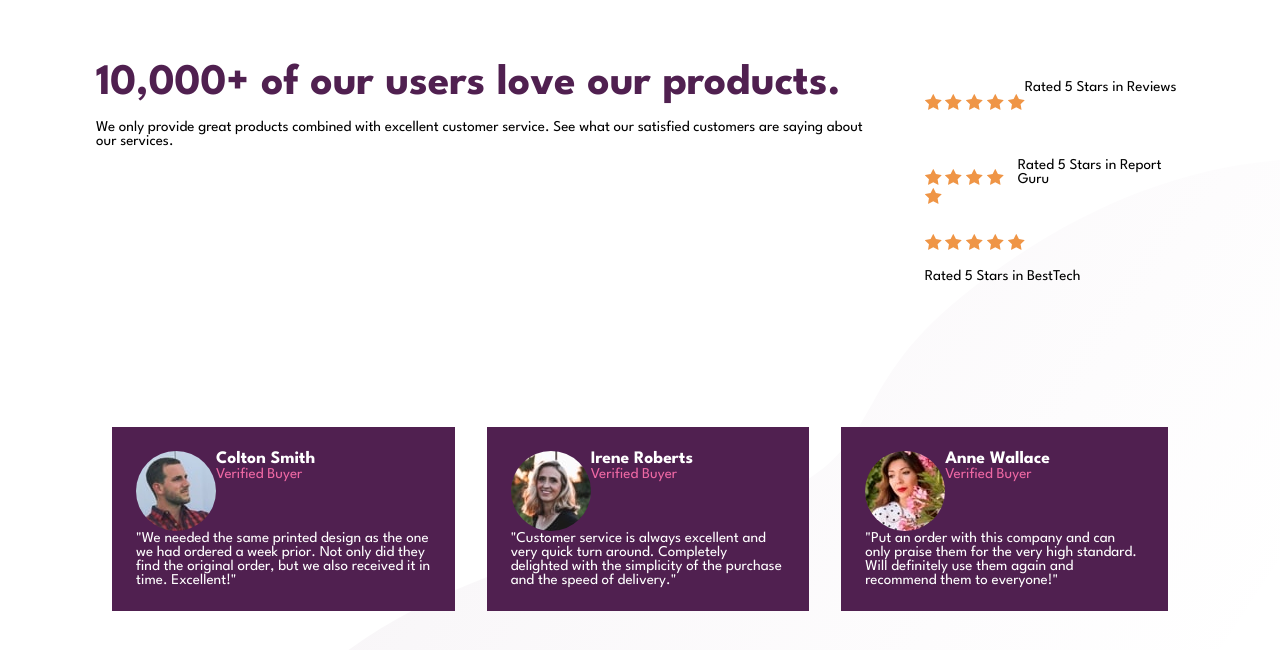
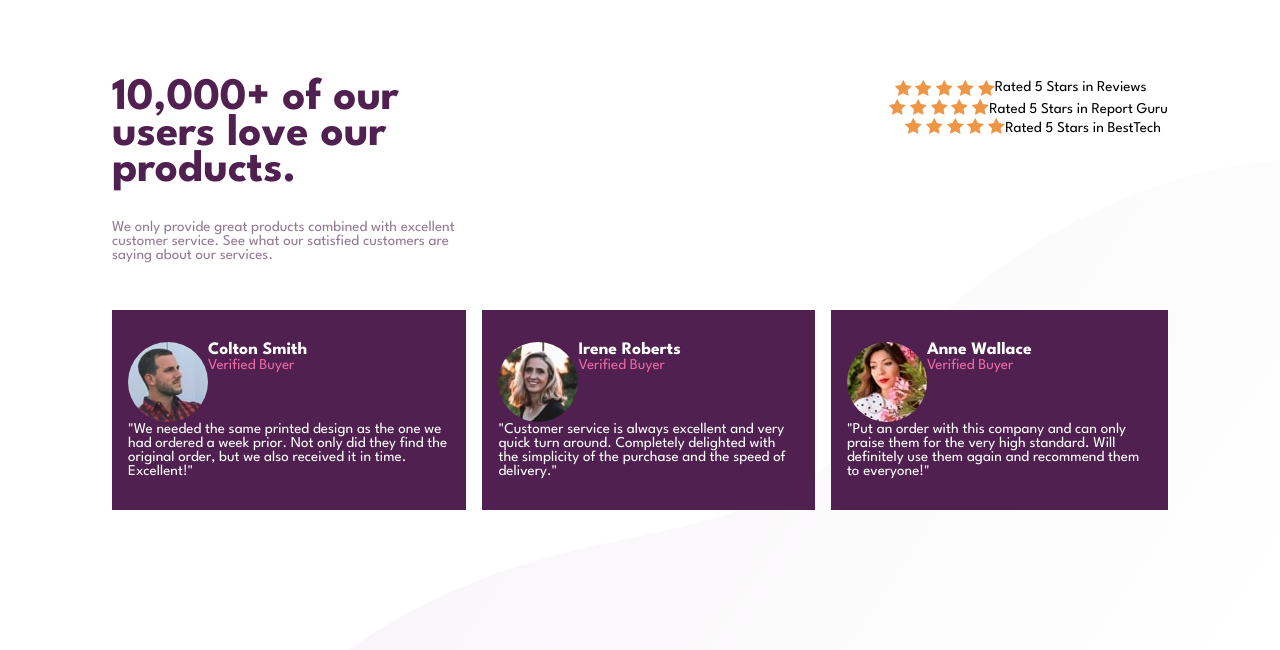
Before and after one commit to CoroWright/social-proof-section, a plain HTML site: page index.html in a window 1280 px wide. Drawn offline with Linux system fonts and the light colour scheme.

Commit message:
CUBE CSS restructuring & added CSS COMPOSITION & UTILITY

```diff
--- a/index.html
+++ b/index.html
@@ -20,120 +20,116 @@
     <link href="https://fonts.googleapis.com/css2?family=League+Spartan:wght@400;500;700&display=swap" rel="stylesheet">
 
   </head>
+
   <body>
-
   <main>
+  <section class="[ COMPOSITION | container-1-flex ]">
 
     <div class="container-1">
-        <div>
-          <h1>10,000+ of our users love our products.</h1>
-          <p>We only provide great products combined with excellent customer service.
+      <h1 class=" [ UTILITY ] fs-container-1 container-1-margin-h1 container-1-color-h1">10,000+ of our users love our products.</h1>
+      <p class="container-1-color-p">We only provide great products combined with excellent customer service.
         See what our satisfied customers are saying about our services.</p>
     </div>
 
-        <div class="ratings-wrapper">
+    <div class="container-2">
 
-          <div class="ratings">
-
-            <div>
-              <img src="images/icon-star.svg" alt="">
-              <img src="images/icon-star.svg" alt="">
-              <img src="images/icon-star.svg" alt="">
-              <img src="images/icon-star.svg" alt="">
-              <img src="images/icon-star.svg" alt="">
+      <div class="reviews">
+        <div class="star">
+          <img src="images/icon-star.svg">
+          <img src="images/icon-star.svg">
+          <img src="images/icon-star.svg">
+          <img src="images/icon-star.svg">
+          <img src="images/icon-star.svg">
         </div>
 
         <p>Rated 5 Stars in Reviews</p>
-
       </div>
 
-          <div class="ratings">
-
-            <div>
-              <img src="images/icon-star.svg" alt="">
-              <img src="images/icon-star.svg" alt="">
-              <img src="images/icon-star.svg" alt="">
-              <img src="images/icon-star.svg" alt="">
-              <img src="images/icon-star.svg" alt="">
+      <div class="report-guru">
+        <div class="star">
+          <img src="images/icon-star.svg">
+          <img src="images/icon-star.svg">
+          <img src="images/icon-star.svg">
+          <img src="images/icon-star.svg">
+          <img src="images/icon-star.svg">
         </div>
 
         <p>Rated 5 Stars in Report Guru</p>
       </div>
 
-          <div class="ratings">
-
-            <div>
-              <img src="images/icon-star.svg" alt="">
-              <img src="images/icon-star.svg" alt="">
-              <img src="images/icon-star.svg" alt="">
-              <img src="images/icon-star.svg" alt="">
-              <img src="images/icon-star.svg" alt="">
-              <p>Rated 5 Stars in BestTech</p>
+      <div class="best-tech">
+        <div class="star">
+          <img src="images/icon-star.svg">
+          <img src="images/icon-star.svg">
+          <img src="images/icon-star.svg">
+          <img src="images/icon-star.svg">
+          <img src="images/icon-star.svg">
         </div>
 
-
+        <p>Rated 5 Stars in BestTech</p>
       </div>
 
     </div>
 
-      </div>
+  </section>
 
-      <div class="container-2">
+  <section>
+    <div class="container-3 [ COMPOSITION | container-3-flex container-3-margin ]">
 
-        <div class="testimonials">
+        <div class="review-1 [ COMPOSITION | review-padding ] [ UTILITY | review-bgcolor ]">
 
-          <div class="buyer-info">
-            <img class="profile-pic" src="images/image-colton.jpg" alt="profile pic of colton">
+          <div class="buyer-review [ COMPOSITION | review-flex ]">
+            <img class="profile-pic [ UTILITY | review-border-radius-img ]" src="images/image-colton.jpg" alt="profile pic of colton">
             <div>
-              <h3 class="name">
+              <h3 class="name [UTILITY | review-color-name ]">
                 Colton Smith
               </h3>
-              <p class="customer">Verified Buyer</p>
+              <p class="customer [UTILITY | review-color-h ]">Verified Buyer</p>
             </div>
           </div>
 
-          <p class="review">
+          <p class="review [ UTIILITY | review-color-p ]">
             "We needed the same printed design as the one we had ordered a week prior.
             Not only did they find the original order, but we also received it in time.
             Excellent!"
           </p>
         </div>
 
-        <div class="testimonials">
+        <div class="review-2 [ COMPOSITION | review-3-left-margin review-padding ] [ UTILITY | review-bgcolor ]">
 
-          <div class="buyer-info">
-            <img class="profile-pic" src="images/image-irene.jpg" alt="">
+          <div class="buyer-info [ COMPOSITION | review-flex ]">
+            <img class="profile-pic [ UTILITY | review-border-radius-img ]" src="images/image-irene.jpg" alt="">
             <div>
-              <h3 class="name">
+              <h3 class="name [ UTILITY | review-color-name ]">
                 Irene Roberts
               </h3>
-              <p class="customer">Verified Buyer</p>
+              <p class="customer [ Composition | review-color-h ]">Verified Buyer</p>
             </div>
           </div>
 
-          <p class="review">
+          <p class="review [ Composition | review-color-p ]">
             "Customer service is always excellent and very quick turn around. Completely
             delighted with the simplicity of the purchase and the speed of delivery."
           </p>
         </div>
 
-        <div class="testimonials">
+        <div class="review-3 [ COMPOSITION | review-3-left-margin review-padding ] [ UTILITY | review-bgcolor ]">
 
-          <div class="buyer-info">
-            <img class="profile-pic" src="images/image-anne.jpg" alt="">
+          <div class="buyer-info [ COMPOSITION | review-flex ]">
+            <img class="profile-pic [ UTILITY | review-border-radius-img ]" src="images/image-anne.jpg" alt="">
             <div>
-              <h3 class="name">Anne Wallace</h3>
-              <p class="customer">Verified Buyer</p>
+              <h3 class="name [UTILITY | review-color-name ]">Anne Wallace</h3>
+              <p class="customer [ UTILITY | review-color-h ]">Verified Buyer</p>
             </div>
           </div>
 
-          <p class="review">
+          <p class="review [ UTILITY | review-color-p ]">
             "Put an order with this company and can only praise them for the very high
             standard. Will definitely use them again and recommend them to everyone!"
           </p>
         </div>
       </div>
+  </section>
   </main>
-
   </body>
 </html>
--- a/style.css
+++ b/style.css
@@ -18,67 +18,112 @@ body {
     background-image: url(images/bg-pattern-bottom-desktop.svg);
     background-repeat: no-repeat;
     background-position: top 20vh right 0vw;
+    height: 100vh;
 }
 
 main {
-    margin: 4rem 6rem;
+    margin: 5rem 7rem;
 }
 
-.container-1 {
+h1 {
+    font-size: 3em;
+    line-height: .8;
+}
+
+img {
+    max-width: 100%;
+}
+
+/* Composition */
+
+.container-1-flex {
+    display: flex;
+    justify-content: space-between;
+}
+
+.starratings-padding {
+    padding: 1rem 1rem;
+}
+
+.star-margin {
+    margin-right: 1rem;
+}
+
+.container-3-flex {
     display: flex;
 }
 
-.container-1 h1 {
-    color: var(--Very-Dark-Magenta);
-    font-size: 5ch;
+.review-3-left-margin {
+    margin-left: 1rem;
 }
 
-.container-1 p {
-    padding: 1rem 0 3rem;
+.container-3-margin {
+    margin-top: 3rem;
 }
 
-.ratings-wrapper {
+.review-flex {
     display: flex;
-    flex-direction: column;
-    margin-left: 2.5rem;
 }
 
-.ratings {
+.review-padding {
+    padding: 2rem 1rem;
+}
+
+/* Utility */
+
+.container-1-margin-h1 {
+    margin-bottom: 2rem;
+}
+.container-1-color-h1 {
+    color: var(--Very-Dark-Magenta);
+}
+
+.container-1-color-p {
+    color: var(--Dark-Grayish-Magenta);
+}
+
+.review-bgcolor {
+    background-color: var(--Very-Dark-Magenta);
+}
+
+.review-color-name {
+    color: var(--White);
+}
+
+.review-color-h {
+    color: var(--Soft-Pink);
+}
+
+.review-color-p {
+    color: var(--White);
+}
+
+.review-border-radius-img {
+    border-radius: 3rem;
+}
+
+/* Block */
+
+.container-1 {
+    width: 350px;
+}
+
+.reviews {
+    display: flex;
+    justify-content: center;
+    /* align-items: center; */
+}
+
+.report-guru {
+    margin-left: 1rem;
     display: flex;
     align-items: center;
 }
 
-.container-2 {
+.best-tech {
+    margin-left: 2rem;
     display: flex;
-    margin-top: 5rem;
+    align-items: center;
 }
 
-.testimonials {
-    background-color: var(--Very-Dark-Magenta);
-    margin: 1rem;
-    padding: 1.5rem;
-}
-
-.testimonials img {
-    border-radius: 3rem;
-}
-
-.buyer-info {
-    display: flex;
-}
-
-.buyer-info img {
-    max-width: 100%;
-}
-
-.name {
-    color: var(--White);
-}
-
-.customer {
-    color: var(--Soft-Pink);
-}
-
-.review {
-    color: var(--White);
-}
+/* Exemption */
```
Also changed, not shown: 1 other file. Lines whose indentation alone changed are shown as unchanged.
